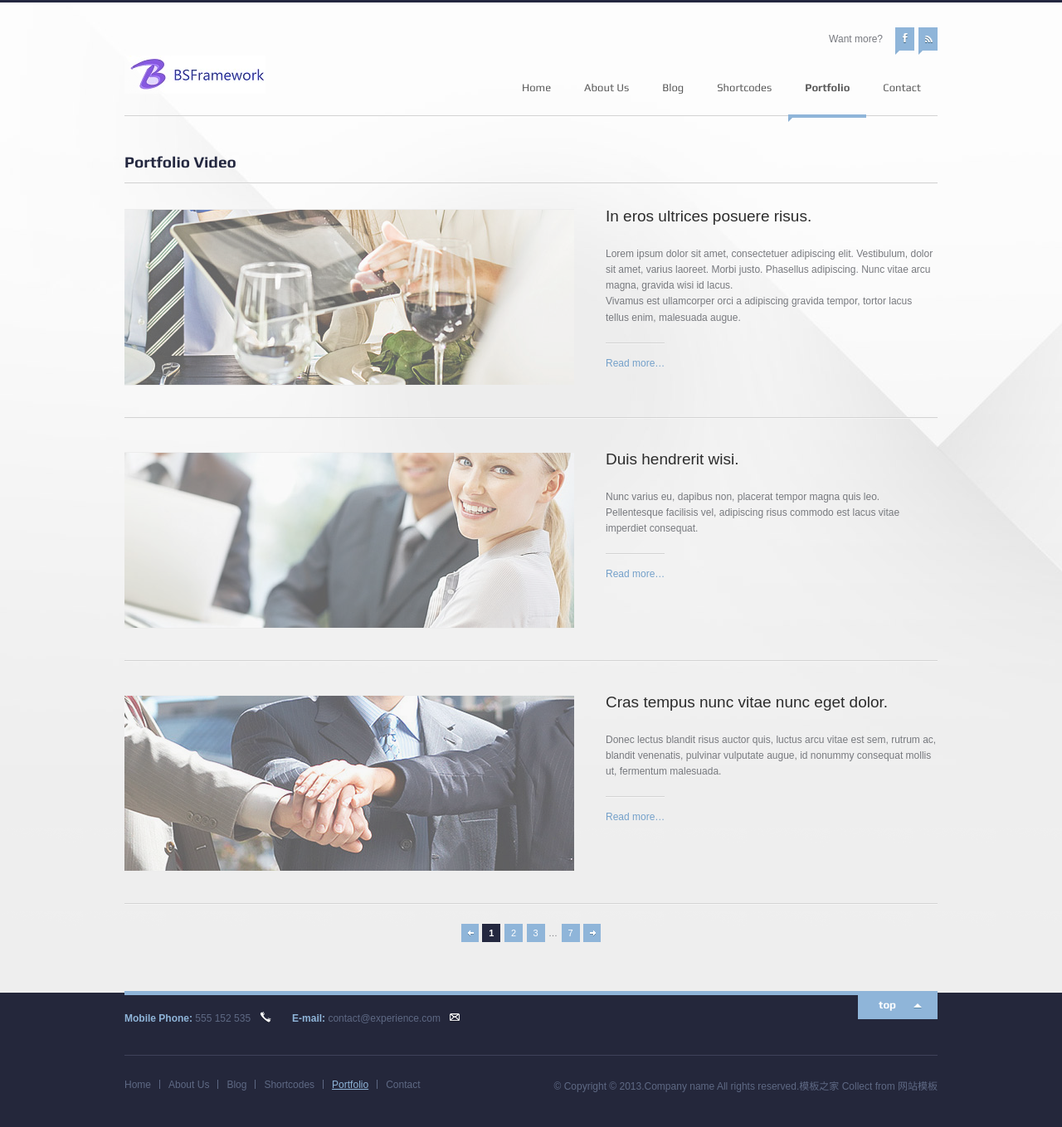
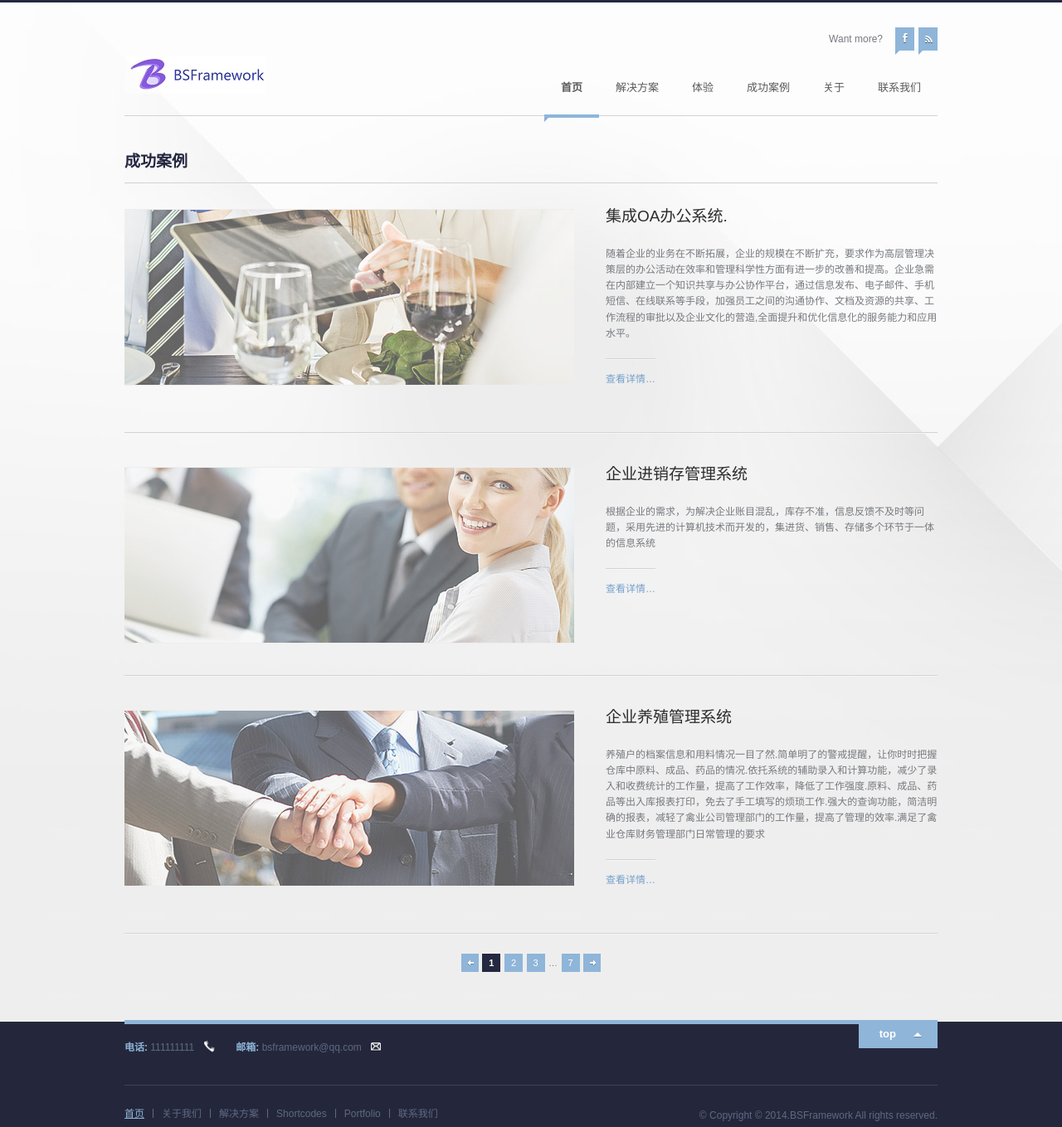
Before and after one commit to bsframework/BSFramewrok_HomePage, a plain HTML site: page portfolio-video.htm.html in a window 1280 px wide. Shown: the part 1-1360 px from the top of the page at 83% size. Drawn offline with Linux system fonts and the light colour scheme.

Commit message:
修改了修改

```diff
--- a/about.htm.html
+++ b/about.htm.html
@@ -6,7 +6,7 @@
 
 	<link rel="stylesheet" href="./css/reset.css" type="text/css" />
 	<link rel="stylesheet" href="./css/style.css" type="text/css" />
-	<link href='http://fonts.googleapis.com/css?family=Play:400,700' rel='stylesheet' type='text/css' />
+
 
 	<!--[if IE]>
 	<script src="./js/html5.js" type="text/javascript"></script>
--- a/portfolio-video.htm.html
+++ b/portfolio-video.htm.html
@@ -6,7 +6,7 @@
 
 	<link rel="stylesheet" href="./css/reset.css" type="text/css" />
 	<link rel="stylesheet" href="./css/style.css" type="text/css" />
-	<link href='http://fonts.googleapis.com/css?family=Play:400,700' rel='stylesheet' type='text/css' />
+
 
 	<!--[if IE]>
 	<script src="./js/html5.js" type="text/javascript"></script>
@@ -30,17 +30,23 @@
 		<a href="http://www.cssmoban.com/" id="logo"></a>
 
 		<ul id="top_menu">
+			<li class="current-menu-item">
+				<a href="./index.html">首页</a>
+			</li>
+
 			<li>
-				<a href="./index.html">Home</a>
+				<a href="./blog.htm.html">解决方案</a>
+				<ul>
+					<li>
+						<a href="./columns.htm.html">web版解决方案</a>
+					</li>
+					<li>
+						<a href="./elements.htm.html">桌面版解决方案</a>
+					</li>
+				</ul>
 			</li>
 			<li>
-				<a href="./about.htm.html">About Us</a>
-			</li>
-			<li>
-				<a href="./blog.htm.html">Blog</a>
-			</li>
-			<li>
-				<a href="#">Shortcodes</a>
+				<a href="#">体验</a>
 				<ul>
 					<li>
 						<a href="./columns.htm.html">Columns</a>
@@ -53,14 +59,14 @@
 					</li>
 				</ul>
 			</li>
-			<li class="current-menu-item">
-				<a href="./portfolio.htm.html">Portfolio</a>
-                 <ul>
+			<li>
+				<a href="./homepage.html">成功案例</a>
+                <ul>
 					<li>
-						<a href="./portfolio.htm.html">Portfolio Image</a>
+						<a href="./homepage.html">门户解决方案</a>
 					</li>
-					<li class="current-menu-item">
-						<a href="./portfolio-video.htm.html">Portfolio Video</a>
+					<li>
+						<a href="./portfolio-video.htm.html">企业管理解决方案</a>
 					</li>
 					<li>
 						<a href="./portfolio-other.htm.html">Portfolio Other</a>
@@ -68,7 +74,10 @@
 				</ul>
 			</li>
 			<li>
-				<a href="./contact.htm.html">Contact</a>
+				<a href="./about.htm.html">关于</a>
+			</li>
+			<li>
+				<a href="./contact.htm.html">联系我们</a>
 			</li>
 		</ul>
 
@@ -94,7 +103,7 @@
 	<article class="portfolio page_text" id="content">
 
 		<header class="page_text title">
-			<h1><strong>Portfolio Video</strong></h1>
+			<h1><strong>成功案例</strong></h1>
 		</header>
 
 		<!-- BEGIN POST 1 -->
@@ -109,11 +118,9 @@
 
 			<div class="column description">
 
-				<h2>In eros ultrices posuere risus.</h2>
-				<p>Lorem ipsum dolor sit amet, consectetuer adipiscing elit. Vestibulum, dolor sit amet, varius laoreet. Morbi justo. Phasellus adipiscing. Nunc vitae arcu magna, gravida wisi id lacus.<br />
-Vivamus est ullamcorper orci a adipiscing gravida tempor, tortor lacus tellus enim, malesuada augue.</p>
-
-				<p class="more"><a href="./portfolio-projekt-video.htm.html">Read more…</a></p>
+				<h2>集成OA办公系统.</h2>
+				<p>随着企业的业务在不断拓展，企业的规模在不断扩充，要求作为高层管理决策层的办公活动在效率和管理科学性方面有进一步的改善和提高。企业急需在内部建立一个知识共享与办公协作平台，通过信息发布、电子邮件、手机短信、在线联系等手段，加强员工之间的沟通协作、文档及资源的共享、工作流程的审批以及企业文化的营造,全面提升和优化信息化的服务能力和应用水平。</p>
+				<p class="more"><a href="./portfolio-projekt-video.htm.html">查看详情…</a></p>
 
 			</div>
 
@@ -133,10 +140,10 @@ Vivamus est ullamcorper orci a adipiscing gravida tempor, tortor lacus tellus en
 
 			<div class="column description">
 
-				<h2>Duis hendrerit wisi.</h2>
-				<p>Nunc varius eu, dapibus non, placerat tempor magna quis leo. Pellentesque facilisis vel, adipiscing risus commodo est lacus vitae imperdiet consequat. </p>
+				<h2>企业进销存管理系统</h2>
+				<p>根据企业的需求，为解决企业账目混乱，库存不准，信息反馈不及时等问题，采用先进的计算机技术而开发的，集进货、销售、存储多个环节于一体的信息系统 </p>
 
-				<p class="more"><a href="./portfolio-projekt-video.htm.html">Read more…</a></p>
+				<p class="more"><a href="./portfolio-projekt-video.htm.html">查看详情…</a></p>
 
 			</div>
 
@@ -156,10 +163,10 @@ Vivamus est ullamcorper orci a adipiscing gravida tempor, tortor lacus tellus en
 
 			<div class="column description">
 
-				<h2>Cras tempus nunc vitae nunc eget dolor.</h2>
-				<p>Donec lectus blandit risus auctor quis, luctus arcu vitae est sem, rutrum ac, blandit venenatis, pulvinar vulputate augue, id nonummy consequat mollis ut, fermentum malesuada.</p>
+				<h2>企业养殖管理系统</h2>
+				<p>养殖户的档案信息和用料情况一目了然.简单明了的警戒提醒，让你时时把握仓库中原料、成品、药品的情况.依托系统的辅助录入和计算功能，减少了录入和收费统计的工作量，提高了工作效率，降低了工作强度.原料、成品、药品等出入库报表打印，免去了手工填写的烦琐工作.强大的查询功能，简洁明确的报表，减轻了禽业公司管理部门的工作量，提高了管理的效率.满足了禽业仓库财务管理部门日常管理的要求</p>
 
-				<p class="more"><a href="./portfolio-projekt-video.htm.html">Read more…</a></p>
+				<p class="more"><a href="./portfolio-projekt-video.htm.html">查看详情…</a></p>
 
 			</div>
 
@@ -192,11 +199,11 @@ Vivamus est ullamcorper orci a adipiscing gravida tempor, tortor lacus tellus en
 	<section class="contact">
 
 		<span class="mobile">
-			<strong>Mobile Phone:</strong> 555 152 535
+			<strong>电话:</strong> 111111111
 		</span>
 
 		<span class="mail">
-			<strong>E-mail:</strong> <a href="mailto:contact@experience.com">contact@experience.com</a>
+			<strong>邮箱:</strong> <a href="mailto:contact@experience.com">bsframework@qq.com</a>
 		</span>
 
 		<a class="top">top</a>
@@ -205,17 +212,17 @@ Vivamus est ullamcorper orci a adipiscing gravida tempor, tortor lacus tellus en
 
 	<nav>
 		<ul id="footer_menu">
-			<li><a href="./index.html">Home</a></li>
-			<li><a href="./about.htm.html">About Us</a></li>
-			<li><a href="./blog.htm.html">Blog</a></li>
+			<li class="current-menu-item"><a href="./index.html">首页</a></li>
+			<li><a href="./about.htm.html">关于我们</a></li>
+			<li><a href="./blog.htm.html">解决方案</a></li>
 			<li><a href="./typography.htm.html">Shortcodes</a></li>
-			<li class="current-menu-item"><a href="./portfolio.htm.html">Portfolio</a></li>
-			<li><a href="./contact.htm.html">Contact</a></li>
+			<li><a href="./portfolio.htm.html">Portfolio</a></li>
+			<li><a href="./contact.htm.html">联系我们</a></li>
 		</ul>
 	</nav>
 
 	<p class="copyright">
-		&copy; Copyright &copy; 2013.Company name All rights reserved.<a target="_blank" href="http://www.cssmoban.com/" title="模板之家">模板之家</a> Collect from <a href="http://www.cssmoban.com/" title="网站模板" target="_blank">网站模板</a>
+		&copy; Copyright &copy; 2014.BSFramework All rights reserved.
 	</p>
 
 </footer>
```
Also changed, not shown: blog.htm.html (+1 -1 lines), blog_full.htm.html (+1 -1 lines), columns.htm.html (+1 -1 lines), contact.htm.html (+2 -2 lines), elements.htm.html (+1 -1 lines), homepage.html (renamed from portfolio.htm.html, +25 -18 lines), index.html (+3 -3 lines), portfolio-other.htm.html (+1 -1 lines), portfolio-projekt-other.htm.html (+1 -1 lines), portfolio-projekt-video.htm.html (+25 -29 lines), portfolio-projekt.htm.html (+1 -1 lines), typography.htm.html (+1 -1 lines).
